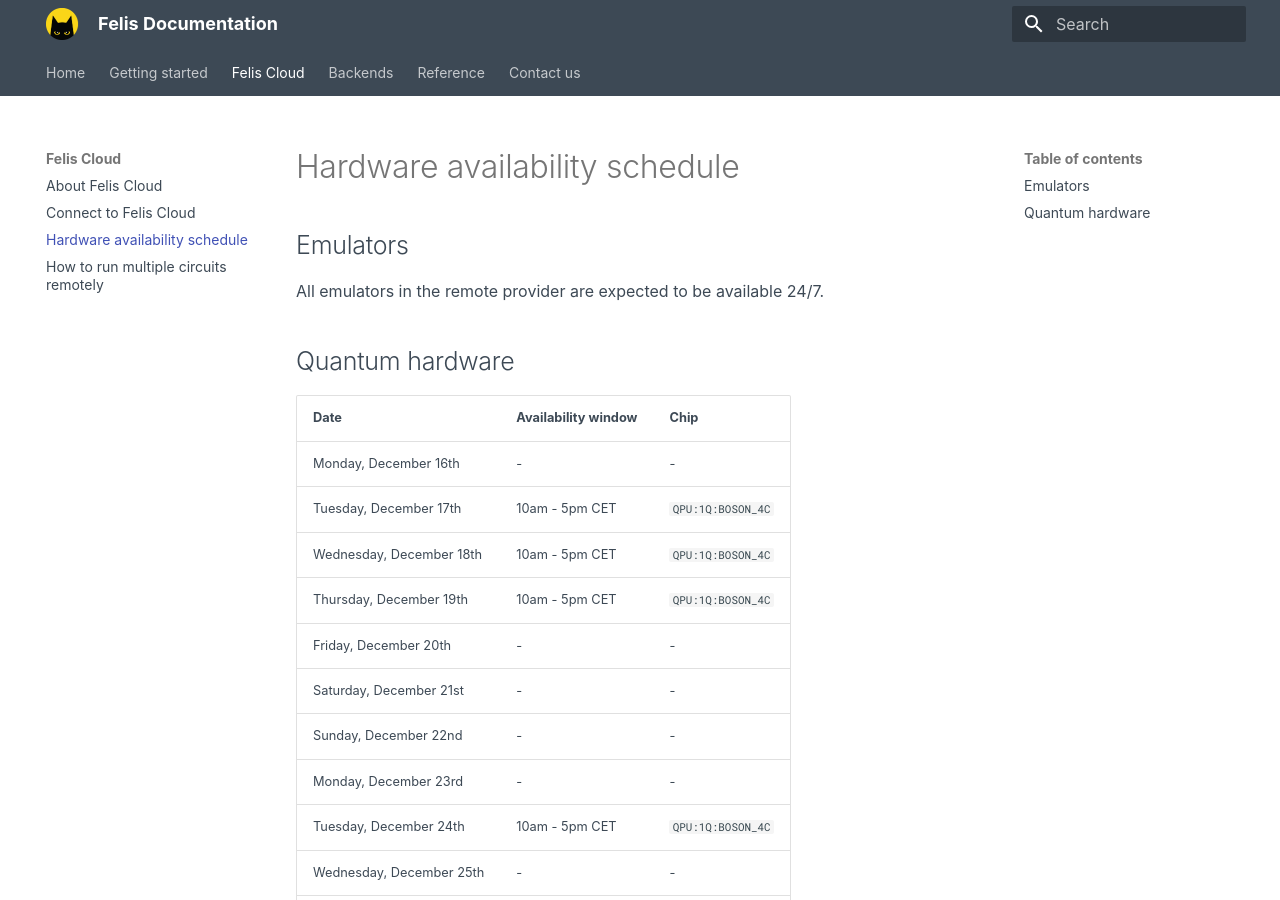
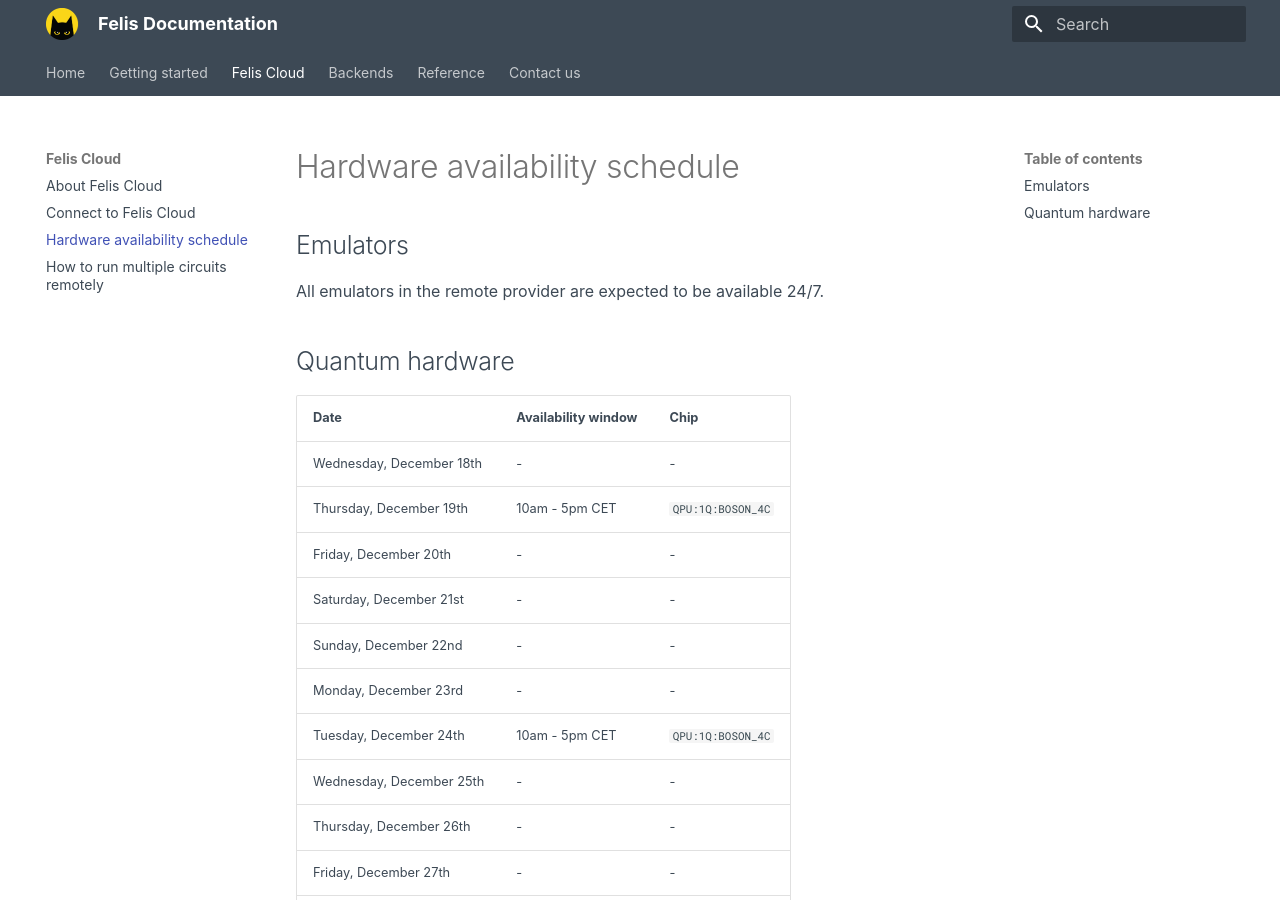
Before and after one commit to Alice-Bob-SW/felis, an MkDocs documentation site: the page built from docs/felis_cloud/hardware_availability_schedule.md, in a window 1280 px wide and 900 px high. Built offline with MkDocs 1.6.1 and Material for MkDocs 9.7.7, drawn with Linux system fonts in a browser that asks for light colours.

Commit message:
Removed chip on Dec 18th

```diff
--- a/docs/felis_cloud/hardware_availability_schedule.md
+++ b/docs/felis_cloud/hardware_availability_schedule.md
@@ -8,9 +8,7 @@
 
 | Date | Availability window | Chip |
 | --- | --- | --- |
-| Monday, December 16th | - | - |
-| Tuesday, December 17th | 10am - 5pm CET | `QPU:1Q:BOSON_4C` |
-| Wednesday, December 18th | 10am - 5pm CET | `QPU:1Q:BOSON_4C` |
+| Wednesday, December 18th | - | - |
 | Thursday, December 19th | 10am - 5pm CET | `QPU:1Q:BOSON_4C` |
 | Friday, December 20th | - | - |
 | Saturday, December 21st | - | - |
```
